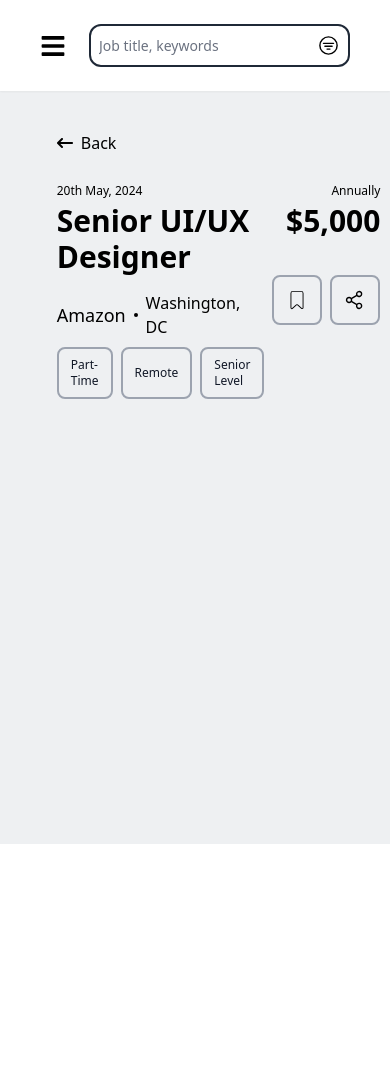
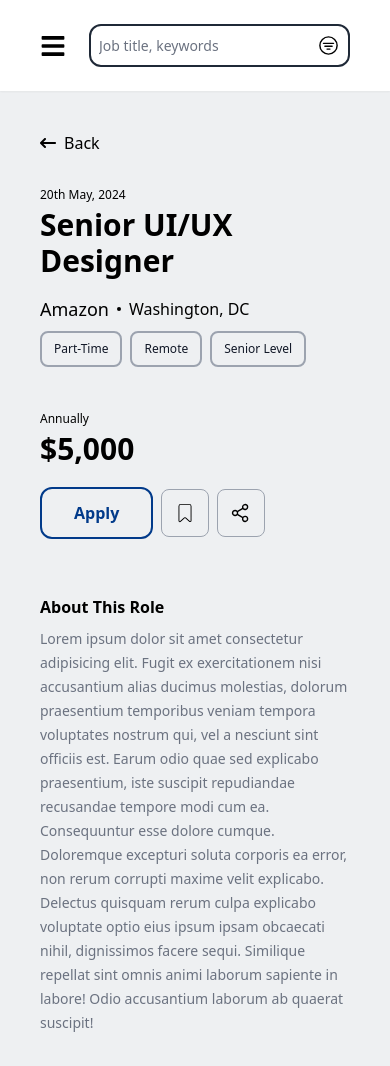
Before and after one commit to tolzzyyy/Jobestate-repo-DF, a React (Create React App) app: page /userjobs/details in a window 390 px wide. Shown: the top 1066 px of the page. Before the commit the page ends 844 px from the top, so only its background shows below. Built offline with nearby package versions, Linux system fonts and the light colour scheme.

Commit message:
latest commit

```diff
--- a/src/components/UserDashboard.jsx
+++ b/src/components/UserDashboard.jsx
@@ -305,9 +305,9 @@ const UserDashboard = () => {
                   <p className="text-xl font-bold">{job.salary}</p>
                   <p className="text-sm text-gray-500">{job.currencyType}</p>
                 </div>
-                <button className="px-4 py-2 border-2 border-[#013A8A] md:text-[12px] md:px-6 md:py-3 rounded-full text-[#013A8A] font-semibold xl:hover:text-white xl:hover:border-2 xl:hover:border-[#0149AD] xl:hover:bg-[#0149AD] xl:transition-all xl:duration-200">
+                <NavLink to='/userjobs/details' className="px-2 py-2 md:border-2 border-[#013A8A] md:text-[12px] md:px-6 md:py-3 md:rounded-full text-[#013A8A] font-semibold xl:hover:text-white xl:hover:border-2 xl:hover:border-[#0149AD] xl:hover:bg-[#0149AD] xl:transition-all xl:duration-200">
                   Details
-                </button>
+                </NavLink>
               </div>
             </div>
           ))}
--- a/src/components/UserJobDetails.jsx
+++ b/src/components/UserJobDetails.jsx
@@ -71,7 +71,7 @@ const UserJobDetails = () => {
 
 
   return (
-    <div className='bg-[#EEF0F2] w-full h-screen lg:ml-72'>
+    <div className='bg-[#EEF0F2] w-full h-full lg:ml-72'>
 
 
       <div className='bg-white w-auto h-auto px-10 py-6 flex items-center justify-between shadow-sm'>
@@ -181,8 +181,9 @@ const UserJobDetails = () => {
 
 
       <div className='p-10 h-[1000px] flex justify-center lg:h-[900px] overflow-y-auto'>
-        <div className='w-9/12 h-auto mr-11 flex flex-col'>
-          <div className='w-16 mb-7'>
+        <div className='lg:w-9/12 h-auto lg:mr-11 flex flex-col gap-14 mb-10'>
+          <div className='flex flex-col gap-8'>
+            <div className='w-16 '>
                 <NavLink
                 to='/userjobs'
                 className='text-black text-md flex items-center gap-2 w-auto'>
@@ -190,13 +191,12 @@ const UserJobDetails = () => {
                     Back
                 </NavLink>
             </div>
-          <div>
             <div className='flex w-full h-auto'>
 
                   {jobCardsDetails.map((job) => (
                     <div
                     key={job.id}
-                  className='flex justify-between gap-2 w-full'>
+                    className='flex md:flex-row flex-col gap-11 justify-between md:gap-2 w-full'>
                       <div className='flex flex-col gap-4'>
                         <div className='flex flex-col gap-1'>
                           <span className='text-xs font-normal'>{job.date}</span>
@@ -220,19 +220,19 @@ const UserJobDetails = () => {
                           </div>
                         </div>
                       </div>
-                    <div className='flex flex-col gap-4 items-end'>
-                      <div className='flex flex-col gap-1 items-end'>
+                      <div className='flex flex-col gap-0 md:gap-4 items-start md:items-end'>
+                        <div className='flex flex-col gap-1 items-start md:items-end'>
                           <span className='text-xs font-normal'>{job.currencyType}</span>
                           <h2 className='text-3xl font-semibold'>{job.salary}</h2>
                         </div>
                         <div className='flex items-center gap-2 mt-5'>
-                        <button className='hidden md:flex border-2 border-[#013A8A] transition-all duration-500 py-3 px-8 rounded-xl text-[#013A8A] font-semibold hover:text-white hover:border-2 hover:border-[#0149AD] hover:bg-[#0149AD] '>
-                          Search
+                          <button className='flex border-2 border-[#013A8A] transition-all duration-500 py-3 px-8 rounded-xl text-[#013A8A] font-semibold hover:text-white hover:border-2 hover:border-[#0149AD] hover:bg-[#0149AD] '>
+                            Apply
                           </button>
-                        <button className='flex items-center px-3 py-3 border-2 border-gray-400 rounded-lg'>
+                          <button className='flex items-center px-3 py-3 border-[1px] border-gray-400 rounded-lg'>
                             <CiBookmark size={22}/>
                           </button>
-                        <button className='flex items-center px-3 py-3 border-2 border-gray-400 rounded-lg'>
+                          <button className='flex items-center px-3 py-3 border-[1px] border-gray-400 rounded-lg'>
                             <GoShareAndroid size={22}/>
                           </button>
                         </div>
@@ -241,6 +241,30 @@ const UserJobDetails = () => {
                   ))}
 
             </div>
+          </div>
+          <div className='flex flex-col gap-2'>
+            <h3 className='font-semibold'>About This Role</h3>
+            <p className='text-sm text-gray-500 leading-6'>
+              Lorem ipsum dolor sit amet consectetur adipisicing elit. Fugit ex exercitationem nisi accusantium alias ducimus molestias, dolorum praesentium temporibus veniam tempora voluptates nostrum qui, vel a nesciunt sint officiis est.
+              Earum odio quae sed explicabo praesentium, iste suscipit repudiandae recusandae tempore modi cum ea. Consequuntur esse dolore cumque. Doloremque excepturi soluta corporis ea error, non rerum corrupti maxime velit explicabo.
+              Delectus quisquam rerum culpa explicabo voluptate optio eius ipsum ipsam obcaecati nihil, dignissimos facere sequi. Similique repellat sint omnis animi laborum sapiente in labore! Odio accusantium laborum ab quaerat suscipit!
+            </p>
+          </div>
+          <div className='flex flex-col gap-2'>
+            <h3 className='font-semibold'>Qualifications</h3>
+            <p className='text-sm text-gray-500 leading-6'>
+              Lorem ipsum dolor sit amet consectetur adipisicing elit. Fugit ex exercitationem nisi accusantium alias ducimus molestias, dolorum praesentium temporibus veniam tempora voluptates nostrum qui, vel a nesciunt sint officiis est.
+              Earum odio quae sed explicabo praesentium, iste suscipit repudiandae recusandae tempore modi cum ea. Consequuntur esse dolore cumque. Doloremque excepturi soluta corporis ea error, non rerum corrupti maxime velit explicabo.
+              Delectus quisquam rerum culpa explicabo voluptate optio eius ipsum ipsam obcaecati nihil, dignissimos facere sequi. Similique repellat sint omnis animi laborum sapiente in labore! Odio accusantium laborum ab quaerat suscipit!
+            </p>
+          </div>
+          <div className='flex flex-col gap-2'>
+            <h3 className='font-semibold'>Responsibility</h3>
+            <p className='text-sm text-gray-500 leading-6'>
+              Lorem ipsum dolor sit amet consectetur adipisicing elit. Fugit ex exercitationem nisi accusantium alias ducimus molestias, dolorum praesentium temporibus veniam tempora voluptates nostrum qui, vel a nesciunt sint officiis est.
+              Earum odio quae sed explicabo praesentium, iste suscipit repudiandae recusandae tempore modi cum ea. Consequuntur esse dolore cumque. Doloremque excepturi soluta corporis ea error, non rerum corrupti maxime velit explicabo.
+              Delectus quisquam rerum culpa explicabo voluptate optio eius ipsum ipsam obcaecati nihil, dignissimos facere sequi. Similique repellat sint omnis animi laborum sapiente in labore! Odio accusantium laborum ab quaerat suscipit!
+            </p>
           </div>
         </div>
 
```
Lines whose indentation alone changed are shown as unchanged.
